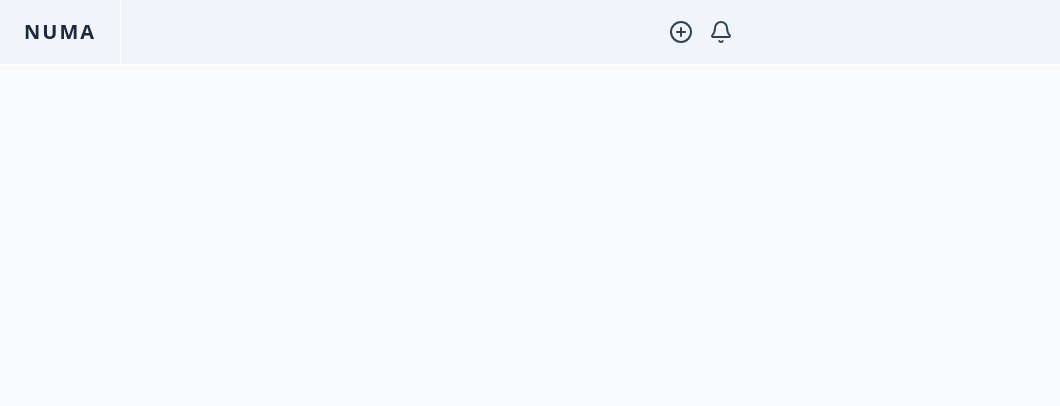
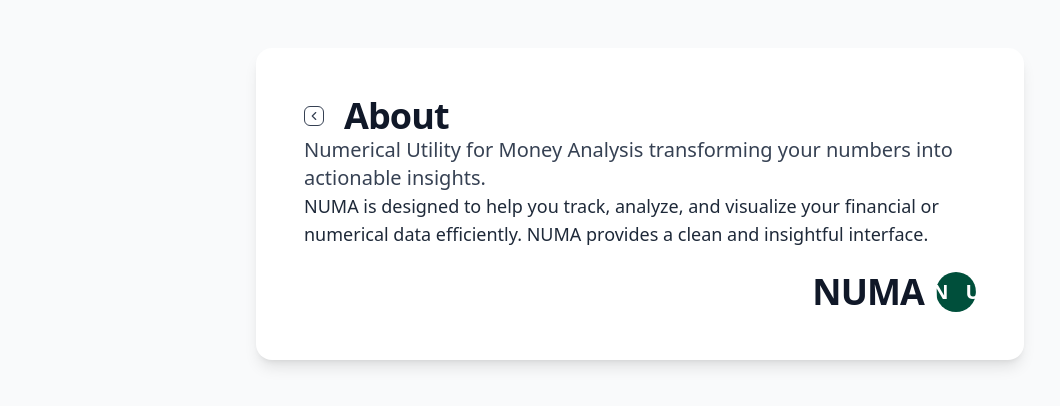
Before and after one commit to yong-fbug/NUMA, a React (Vite) app: page /about in a window 1280 px wide. Before the commit this address had no page. Shown: the top 406 px of the page, without its empty margins (0-1060 px from the left). Built offline with nearby package versions, Linux system fonts and the light colour scheme.

Commit message:
Executing ideas into UI and action(1)

```diff
--- a/src/App.tsx
+++ b/src/App.tsx
@@ -2,9 +2,15 @@ import { Route, Routes } from "react-router-dom";
 import { Header } from "./components/layout/Header";
 import { ContentHolder } from "./Pages/ContentHolder";
 import { ContentMain } from "./Pages/ContentMain";
+import { About } from "./components/About";
 
 const App = () => {
   return (
+    <Routes>
+      <Route path="/about" element={<About />} />
+      <Route
+        path="/*"
+        element={
           <div className="flex flex-col min-h-screen">
             <Header />
             <div className="flex flex-1">
@@ -16,6 +22,9 @@ const App = () => {
               </main>
             </div>
           </div>
+        }
+      />
+    </Routes>
   );
 };
 
--- a/src/Pages/ContentMain.tsx
+++ b/src/Pages/ContentMain.tsx
@@ -14,7 +14,7 @@ export const ContentMain = () => {
   if (!content) return <p>Content not found</p>;
 
   return (
-    <div className="bg-red-900 w-full   ">
+    <div className=" w-full   ">
       <button onClick={() => navigate(-1)}>
         <ChevronLeft />
       </button>
--- /dev/null
+++ b/src/components/About.tsx
@@ -0,0 +1,48 @@
+import { ChevronLeft } from "lucide-react";
+import { useNavigate } from "react-router-dom";
+
+export const About = () => {
+  const navigate = useNavigate();
+
+  return (
+    <div className="min-h-screen bg-gray-50 flex flex-col items-center justify-start py-12 px-4 sm:px-6 lg:px-8">
+      <div className="w-full max-w-3xl bg-white shadow-lg rounded-2xl p-8 sm:p-12">
+        <div className="flex items-center justify-start gap-5">
+          <button
+            onClick={() => navigate(-1)}
+            className="flex items-center gap-2 text-gray-700 hover:text-emerald-700 transition-colors6"
+          >
+            <ChevronLeft className="w-5 h-5 border border:bg-slate-300 rounded-md p-0.5" />
+          </button>
+          <h2 className="text-3xl sm:text-4xl font-bold text-gray-900 tracking-tight">
+            About
+          </h2>
+        </div>
+
+        <p className="text-gray-700 text-lg sm:text-xl">
+          Numerical Utility for Money Analysis transforming your numbers into
+          actionable insights.
+        </p>
+        <div className="space-y-4 text-gray-800 text-base sm:text-lg">
+          <p>
+            NUMA is designed to help you track, analyze, and visualize your
+            financial or numerical data efficiently. NUMA provides a clean and
+            insightful interface.
+          </p>
+        </div>
+        <div className="flex items-center justify-end gap-3 mt-6">
+          <h1 className="text-3xl sm:text-4xl font-bold text-gray-900 tracking-tight">
+            NUMA
+          </h1>
+          <h1 className="text-base font-semibold tracking-[3px] flex items-center gap-2">
+            <span className="inline-flex items-center justify-center bg-emerald-900 text-white rounded-full w-10 h-10">
+              <span className="text-xl pl-4.5 tracking-[17px] font-bold select-none">
+                NU
+              </span>
+            </span>
+          </h1>
+        </div>
+      </div>
+    </div>
+  );
+};
--- /dev/null
+++ b/src/components/actionButton/ContentHeader.tsx
@@ -0,0 +1,22 @@
+import { Home, PieChart, Settings } from "lucide-react";
+import { useNavigate } from "react-router-dom";
+
+export const ContentHeader = () => {
+  const navigate = useNavigate();
+  return (
+    <div className="flex items-center justify-center">
+      <button className="hover:bg-slate-200 p-2 rounded-full transition-colors">
+        <Home
+          onClick={() => navigate(-1)}
+          className="w-5 h-5 text-slate-700 hover:text-emerald-500"
+        />
+      </button>
+      <button className="hover:bg-slate-200 p-2 rounded-full transition-colors">
+        <PieChart className="w-5 h-5 text-slate-700 hover:text-amber-500" />
+      </button>
+      <button className="hover:bg-slate-200 p-2 rounded-full transition-colors">
+        <Settings className="w-5 h-5 text-slate-700 hover:text-sky-500" />
+      </button>
+    </div>
+  );
+};
--- a/src/components/layout/Header.tsx
+++ b/src/components/layout/Header.tsx
@@ -3,7 +3,7 @@ import { HeaderContent } from "./HeaderContent";
 
 export const Header = () => {
   return (
-    <div className="flex w-full bg-slate-100 shadow-sm border-b border-white">
+    <div className="flex w-full bg-white shadow-sm border-b border-white">
       <HeaderBranding />
       <HeaderContent />
     </div>
--- a/src/components/layout/HeaderBranding.tsx
+++ b/src/components/layout/HeaderBranding.tsx
@@ -13,11 +13,13 @@ export const HeaderBranding = () => {
         <ChevronLeft className="w-6 h-6" />
       </button>
 
-      <h1
-        onClick={() => navigate("/")}
-        className="hidden md:block text-xl font-bold tracking-widest text-slate-800 cursor-pointer"
-      >
-        NUMA
+      <h1 className="text-base font-semibold tracking-[3px] flex items-center gap-2">
+        <span className="inline-flex items-center justify-center bg-emerald-900 text-white rounded-full w-8 h-8">
+          <span className="text-lg pl-2.5 tracking-[11px] font-bold select-none">
+            NU
+          </span>
+        </span>
+        {/* <span>MA</span> */}
       </h1>
     </div>
   );
--- a/src/components/layout/HeaderContent.tsx
+++ b/src/components/layout/HeaderContent.tsx
@@ -1,14 +1,15 @@
-import { PlusCircle, Bell, XSquare } from "lucide-react";
+import { PlusCircle, Bell, XSquare, InfoIcon } from "lucide-react";
 import { useState } from "react";
 import { useContent } from "../../context/content/useContent";
-import { useLocation } from "react-router-dom";
+import { useLocation, useNavigate } from "react-router-dom";
+import { ContentHeader } from "../actionButton/ContentHeader";
 
 export const HeaderContent = () => {
   const [showAdd, setShowAdd] = useState<boolean>(false);
-
   const [title, setTitle] = useState("");
   const [description, setDescription] = useState("");
   const { addContent } = useContent();
+  const navigate = useNavigate();
 
   const addContentButton = () => {
     setShowAdd((prev) => !prev);
@@ -26,22 +27,24 @@ export const HeaderContent = () => {
 
   const location = useLocation();
   if (location.pathname.startsWith("/content")) {
-    return (
-      <div className="flex flex-1 items-center justify-center px-6 h-16">
-        <h2 className="text-lg font-semibold text-slate-700">
-          Viewing Content
-        </h2>
-      </div>
-    );
+    return <ContentHeader />;
   }
   return (
     <div className="flex flex-1 items-center justify-center space-x-4 px-6 h-16">
       <div className="flex flex-1 items-center justify-center space-x-4 px-6 h-16">
-        <PlusCircle
-          onClick={addContentButton}
-          className="w-6 h-6 text-slate-700 hover:text-emerald-500 cursor-pointer transition-colors"
-        />
-        <Bell className="w-6 h-6 text-slate-700 hover:text-amber-500 cursor-pointer transition-colors" />
+        <button className="hover:bg-slate-200 p-2 rounded-full transition-colors">
+          <PlusCircle
+            onClick={addContentButton}
+            className="w-6 h-6 text-slate-700 hover:text-emerald-500 cursor-pointer transition-colors"
+          />
+        </button>
+
+         <button className="hover:bg-slate-200 p-2 rounded-full transition-colors">
+          <InfoIcon
+            onClick={() => navigate("/about")}
+            className="w-6 h-6 text-slate-700 hover:text-slate-500 cursor-pointer transition-colors"
+          />
+        </button>
       </div>
 
       {/*modal */}
--- a/src/components/layout/Sidebar.tsx
+++ /dev/null
@@ -1,19 +0,0 @@
-import { Home, PieChart, Settings } from "lucide-react";
-
-export const Sidebar = () => {
-  return (
-    <div className="bg-slate-100 w-20 h-screen flex flex-col items-center py-6 shadow-inner border-r border-white">
-      <div className="flex flex-col space-y-6">
-        <button className="hover:bg-slate-200 p-2 rounded-full transition-colors">
-          <Home className="w-5 h-5 text-slate-700 hover:text-emerald-500" />
-        </button>
-        <button className="hover:bg-slate-200 p-2 rounded-full transition-colors">
-          <PieChart className="w-5 h-5 text-slate-700 hover:text-amber-500" />
-        </button>
-        <button className="hover:bg-slate-200 p-2 rounded-full transition-colors">
-          <Settings className="w-5 h-5 text-slate-700 hover:text-sky-500" />
-        </button>
-      </div>
-    </div>
-  );
-};
```
Also changed, not shown: src/components/actionButton/Sidebar.tsx (deleted). Lines whose indentation alone changed are shown as unchanged.
